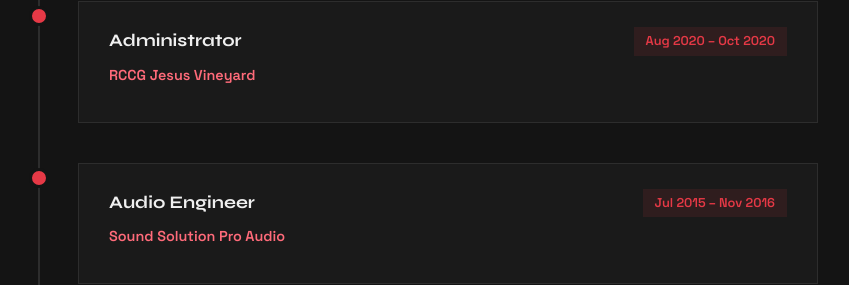
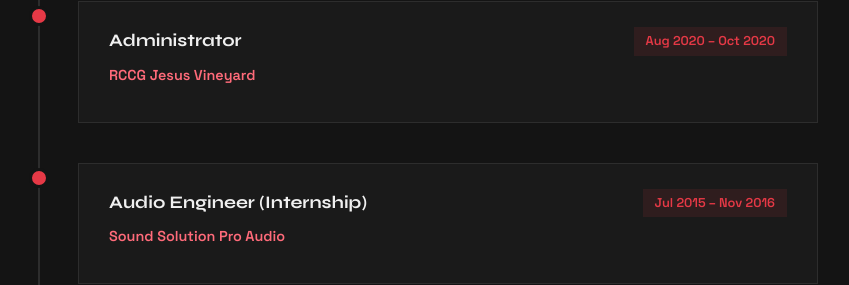
Before and after one commit to softcodestudio44-tech/Dhebronix-portfolio, a plain HTML site: page index.html in a window 1280 px wide. Shown: the part 3241-3526 px from the top of the page, without its empty margins (222-1071 px from the left). Drawn offline with Linux system fonts and the light colour scheme.

Commit message:
update index.html

```diff
--- a/index.html
+++ b/index.html
@@ -1296,7 +1296,7 @@
                 <div class="timeline-dot"></div>
                 <div class="timeline-content">
                     <div class="timeline-header">
-                        <h3>Audio Engineer</h3>
+                        <h3>Audio Engineer (Internship)</h3>
                         <span class="timeline-date">Jul 2015 – Nov 2016</span>
                     </div>
                     <div class="timeline-company">Sound Solution Pro Audio</div>
```
